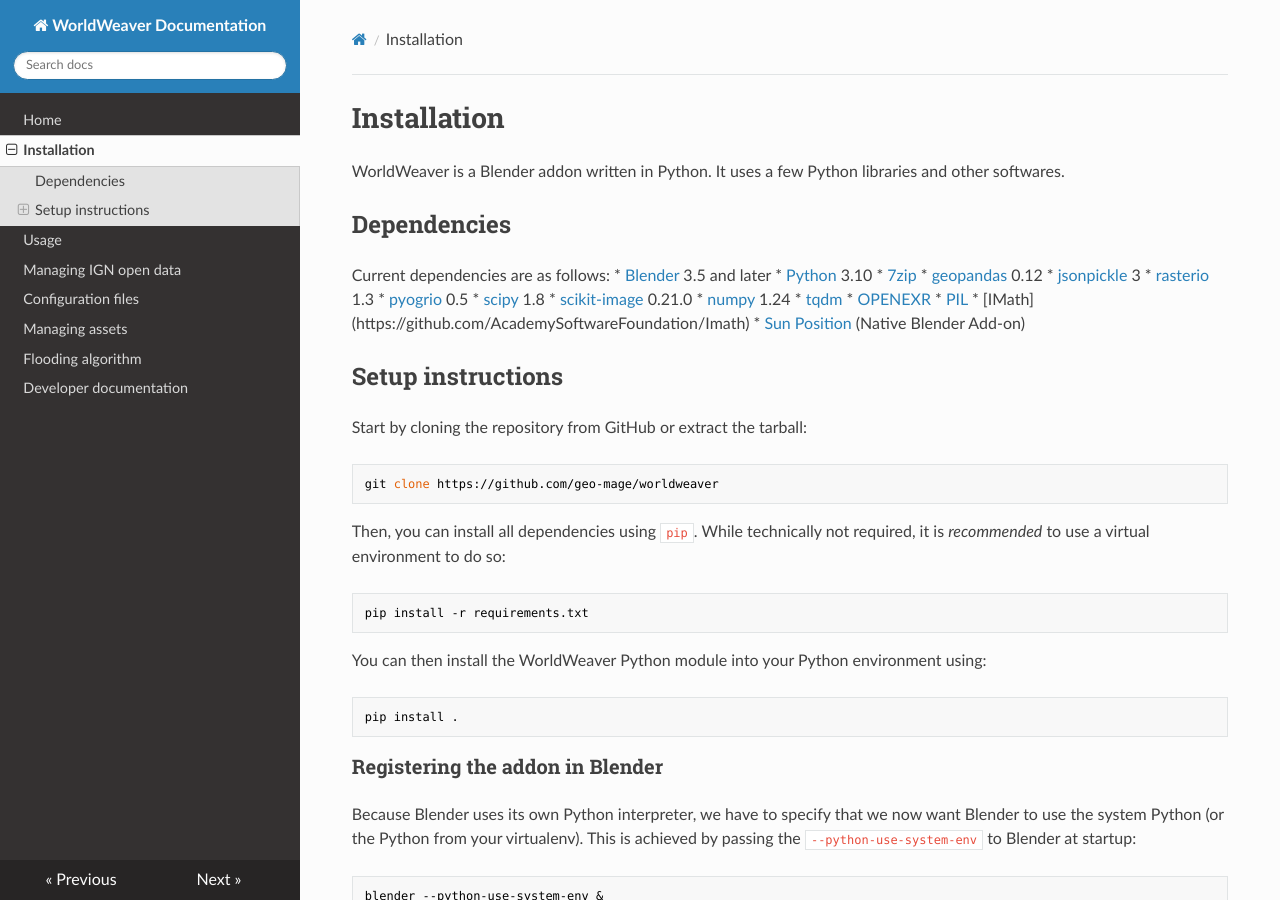
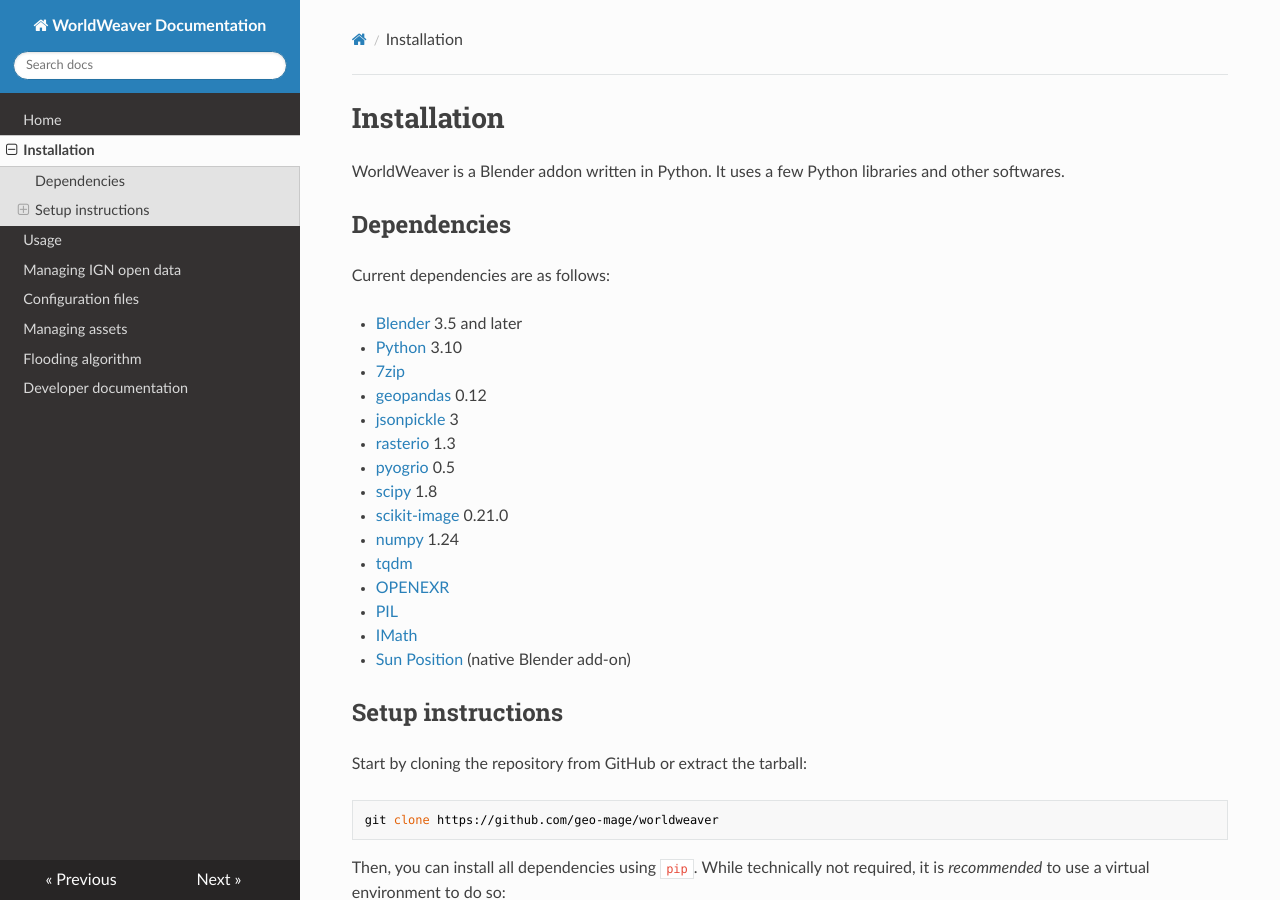
Before and after one commit to geo-mage/worldweaver, an MkDocs documentation site: the page built from docs/docs/install.md, in a window 1280 px wide and 900 px high. Built offline with MkDocs 1.6.1, drawn with Linux system fonts in a browser that asks for light colours; nearby versions of some CDN libraries.

```diff
--- a/docs/docs/install.md
+++ b/docs/docs/install.md
@@ -5,6 +5,7 @@ WorldWeaver is a Blender addon written in Python. It uses a few Python libraries
 ## Dependencies
 
 Current dependencies are as follows:
+
 * [Blender](https://www.blender.org/download/) 3.5 and later
 * [Python](https://www.python.org/downloads/) 3.10
 * [7zip](https://www.7-zip.org/)
@@ -18,8 +19,8 @@ Current dependencies are as follows:
 * [tqdm](https://github.com/tqdm/tqdm)
 * [OPENEXR](https://openexr.com/en/latest/)
 * [PIL](https://he-arc.github.io/livre-python/pillow/index.html)
-* [IMath] (https://github.com/AcademySoftwareFoundation/Imath)
-* [Sun Position](https://docs.blender.org/manual/en/3.5/addons/lighting/sun_position.html) (Native Blender Add-on)
+* [IMath](https://github.com/AcademySoftwareFoundation/Imath)
+* [Sun Position](https://docs.blender.org/manual/en/3.5/addons/lighting/sun_position.html) (native Blender add-on)
 
 ## Setup instructions
 
```
